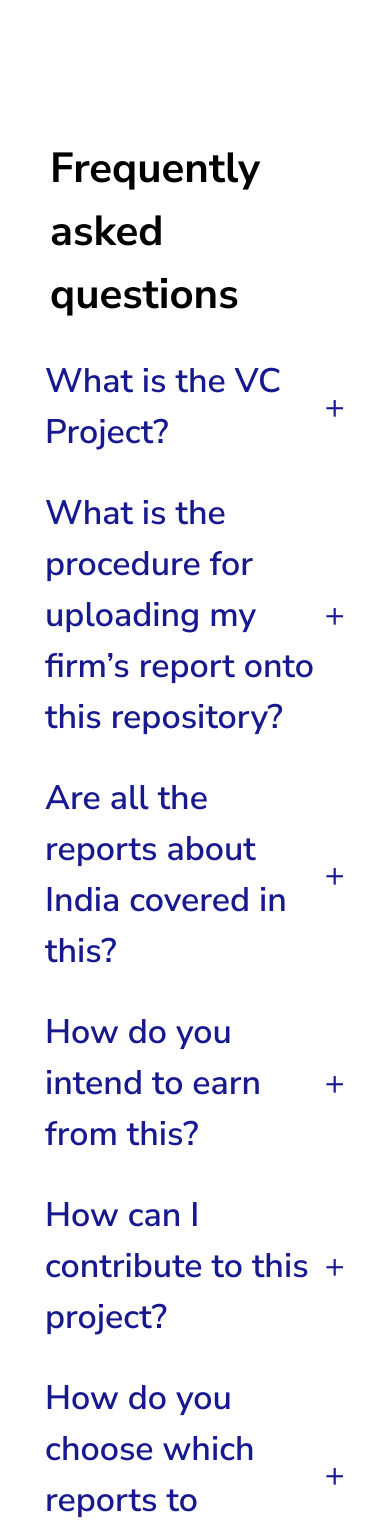
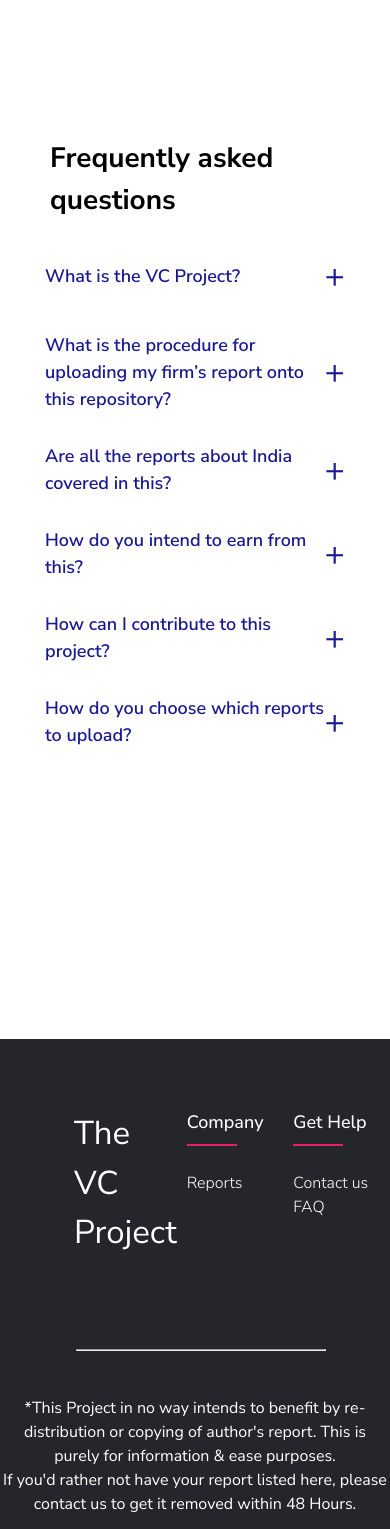
Before and after one commit to shashank-mishra14/TheVCProj, a React (Create React App) app: page /contact in a window 390 px wide. Shown: the part 1740-3269 px from the top of the page. Built offline with nearby package versions, Linux system fonts and the light colour scheme; a web font is replaced by a local one.

Commit message:
changes in mobile responsiveness

```diff
--- a/src/components/Accordion/Accordion.css
+++ b/src/components/Accordion/Accordion.css
@@ -94,7 +94,13 @@ h1 {
   h1 {
     font-size: 32px; /* Adjust font size for smaller screens */
   }
-
+  .accordion-title {
+    font-size: 28px;
+    color: var(--text-primary);
+    font-family: Nunito Sans;
+    margin-left: 20px;
+    margin-bottom: 30px;
+}
   .accordion__faq > div {
     margin-bottom: 30px; /* Adjust spacing for smaller screens */
   }
@@ -103,7 +109,20 @@ h1 {
     padding-bottom: 15px;
     font-family: Nunito Sans; /* Adjust padding for smaller screens */
   }
-
+  .accordion__faq p {
+    margin: 0px;
+    margin-top: 20px;
+    padding-bottom: 20px;
+    color: var(--text-secondary);
+    line-height: 1.4;
+    font-family: Nunito Sans;
+    font-size: 16px;
+}
+  .accordion__faq-heading h3 {
+    color: var(--text-secondary);
+    font-weight: 600;
+    font-size: 18px;
+}
   .accordion__faq p {
     padding-bottom: 15px; /* Adjust padding for smaller screens */
   }
--- a/src/components/Footer/Footer.css
+++ b/src/components/Footer/Footer.css
@@ -57,7 +57,7 @@ ul{
 	position: relative;
 	margin-top:70px;
 	bottom: 45px; /* Adjust this value to control the distance from the bottom */
-	left:330px;
+	left:204px;
 	align-items: center;
 	justify-content: center;
 	width: 70%;
@@ -133,6 +133,35 @@ ul{
   .footer-col{
     width: 50%;
     margin-bottom: 30px;
+	padding-left: 10px;
+	padding-right: 10px;
+}
+.footer hr {
+    content: "";
+    position: relative;
+    margin-top: 70px;
+    bottom: 45px;
+    left: 76px;
+    align-items: center;
+    justify-content: center;
+    width: 64%;
+    height: 1px;
+    background-color: white;
+}
+.main-tag{
+	background-color: #24262b;
+	color: #ffffff;
+	font-size: 33px;
+	margin-left:100px;
+
+}
+.tag {
+    background-color: #24262b;
+    color: #ffffff;
+    font-size: 22px;
+    padding: auto;
+    margin: auto;
+    margin-left: -26px;
 }
 }
 @media(max-width: 574px){
--- a/src/components/Homepage/Homepage.css
+++ b/src/components/Homepage/Homepage.css
@@ -457,6 +457,27 @@ background: linear-gradient(356deg, rgba(255,255,255,1) 12%, rgba(237,229,229,1)
         font-size: 5px;
         margin-left: 66px;
     }
+    .svg-indian-flag {
+        width: 85px;
+        height: 52px;
+        padding: 10px;
+        margin: -20px;
+    }
+    .h1-madeforinvestors {
+        font-size: 24px;
+        padding-top: 134px;
+        padding-bottom: 20px;
+        color: black;
+        font-family: Nunito Sans;
+        text-align: center;
+    }
+    .network-border {
+        width: 50%;
+        display: flex;
+        align-items: center;
+        justify-content: center;
+        margin-left: 100px;
+    }
     .herosection-title {
         width: 50%; /* Adjust width for smaller screens */
         display: flex;
```
